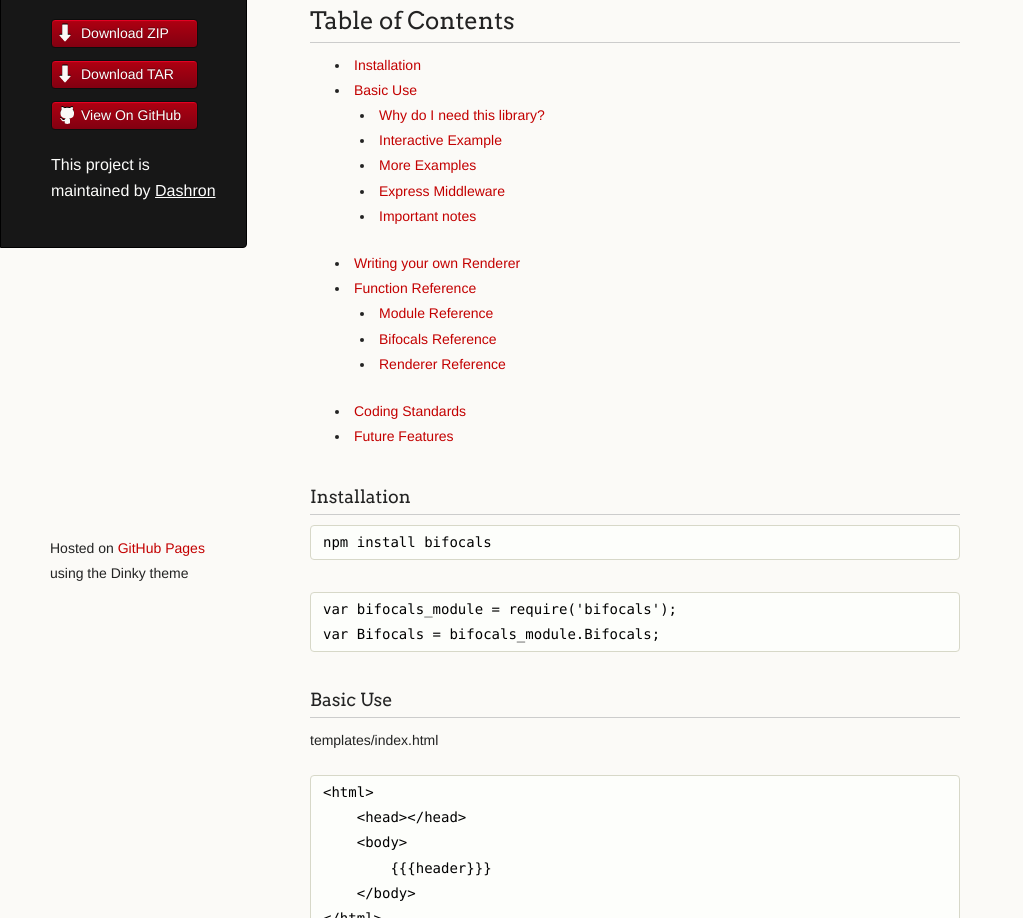
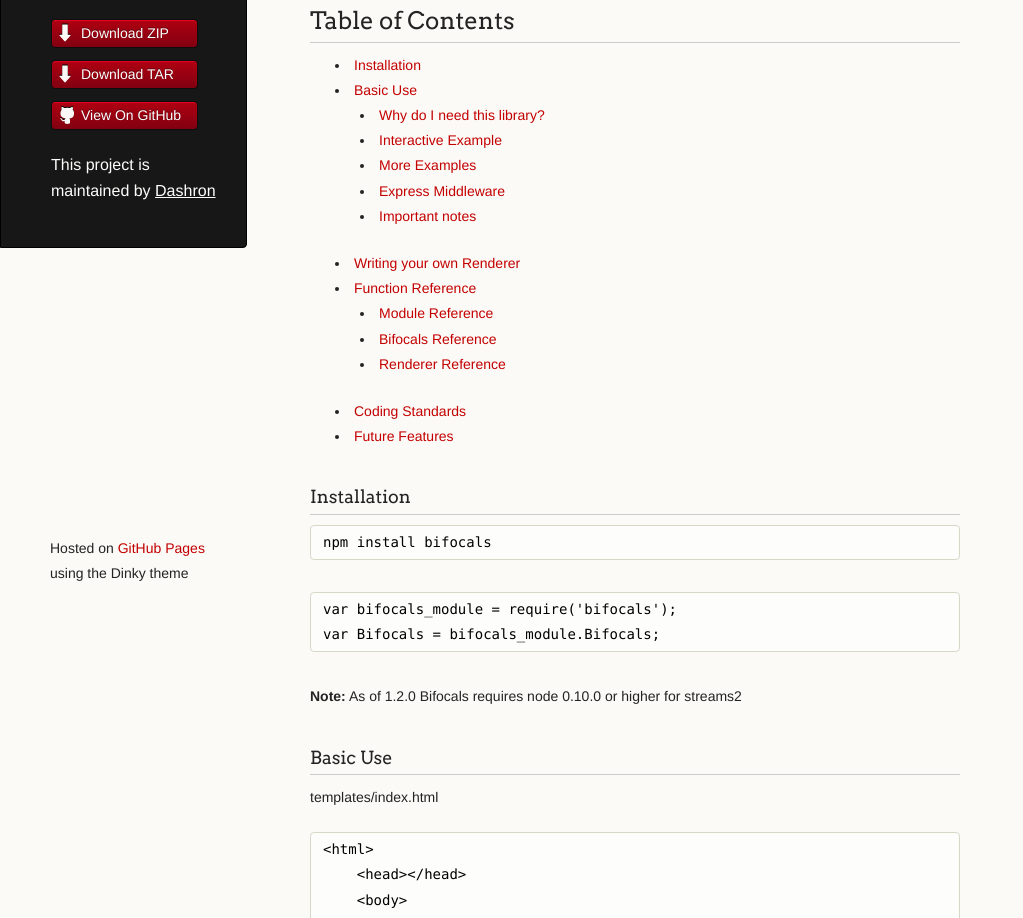
Before and after one commit to Dashron/Bifocals, a plain HTML site: page index.html in a window 1280 px wide. Shown: the part 182-1100 px from the top of the page, without its empty margins (0-1023 px from the left). Drawn offline with Linux system fonts and the light colour scheme.

Commit message:
add note about v 1.2.0

```diff
--- a/index.html
+++ b/index.html
@@ -71,6 +71,7 @@
 <pre><code>var bifocals_module = require('bifocals');
 var Bifocals = bifocals_module.Bifocals;
 </code></pre>
+<strong>Note:</strong> As of 1.2.0 Bifocals requires node 0.10.0 or higher for streams2
 <h3 id="basic-use">Basic Use</h3>
 
 <p>templates/index.html</p>
```
